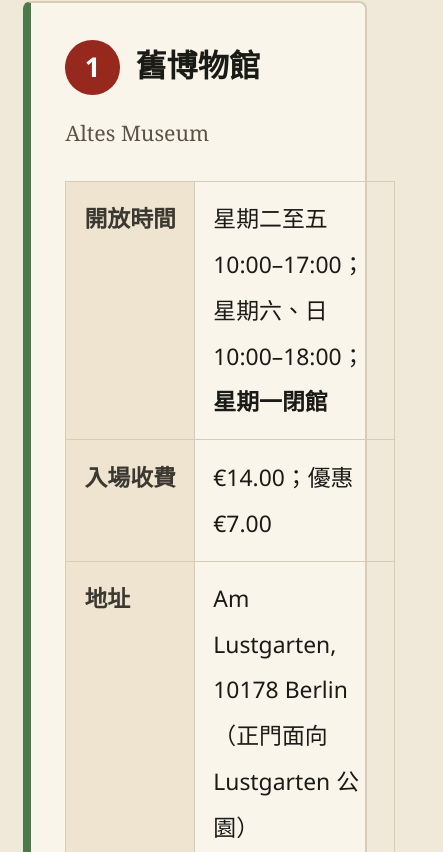
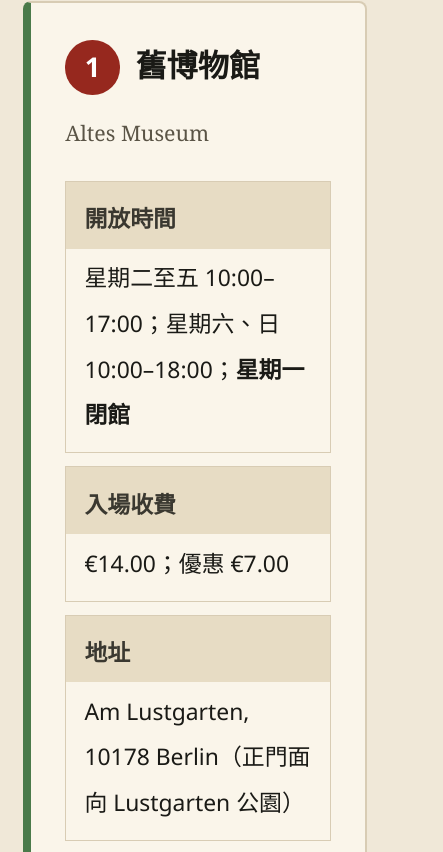
Before and after one commit to kwokfamilyapps/travel-europe, a plain HTML site: page berlin-museum-island-2026-09-25.html in a window 390 px wide. Shown: the part 2764-3616 px from the top of the page, 443 px wide, since content can reach past the window. Drawn offline with Linux system fonts and the light colour scheme.

Commit message:
add/update berlin-museum-island-2026-09-25.html

```diff
--- a/berlin-museum-island-2026-09-25.html
+++ b/berlin-museum-island-2026-09-25.html
@@ -26,8 +26,9 @@
 table { border-collapse: collapse; width: 100%; font-size: .88rem; }
 table.kv th { text-align: left; vertical-align: top; white-space: nowrap; width: 8.5rem;
         padding: .55rem .7rem; background: #eee4d0; border: 1px solid #d8ccb4; color: #3a3830; }
-table.kv td { padding: .55rem .7rem; border: 1px solid #d8ccb4; vertical-align: top; }
-table.wide th { width: 11rem; }
+table.kv td { padding: .55rem .7rem; border: 1px solid #d8ccb4; vertical-align: top;
+        overflow-wrap: anywhere; }
+table.wide th { width: 9rem; }
 table.cmp th, table.cmp td { border: 1px solid #d8ccb4; padding: .45rem .4rem; vertical-align: top;
         font-size: .62rem; line-height: 1.6; text-align: left; }
 .tblwrap { overflow-x: auto; -webkit-overflow-scrolling: touch; }
@@ -52,7 +53,11 @@
 .url { font-size: .72rem; color: #4a7a4a; word-break: break-all; }
 footer { margin-top: 2.4rem; padding-top: 1rem; border-top: 2px dashed #c8bca0; font-size: .78rem; color: #5a5446; }
 @media (max-width: 600px) { html { font-size: 26px; } body { padding: 1.2rem .9rem 2rem; }
-  table.cmp { font-size: .62rem; } table.cmp th, table.cmp td { padding: .3rem .25rem; } }
+  table.cmp { font-size: .62rem; } table.cmp th, table.cmp td { padding: .3rem .25rem; }
+  table.kv tr { display: block; margin-bottom: .5rem; border: 1px solid #d8ccb4; }
+  table.kv th, table.kv td { display: block; width: auto; white-space: normal; border: 0; }
+  table.kv th { background: #e7dcc4; padding-bottom: .25rem; }
+  table.kv td { padding-top: .25rem; } }
 @media print { body { background: #fff; padding: 0; } .card, table.cmp thead th { -webkit-print-color-adjust: exact; } }
 @media print { html { font-size: 26px; } }</style>
 </head>
```
